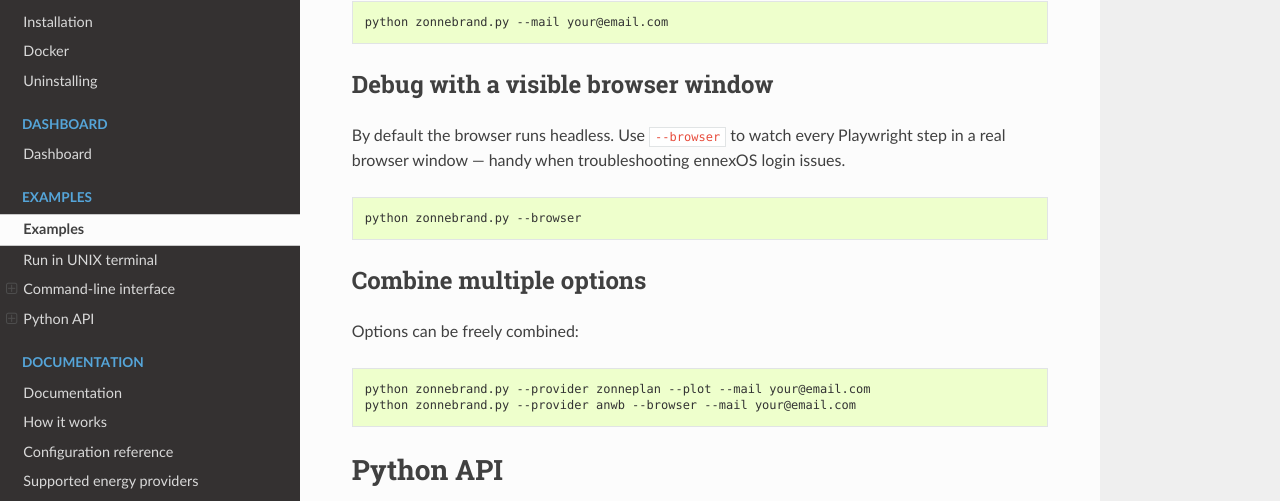
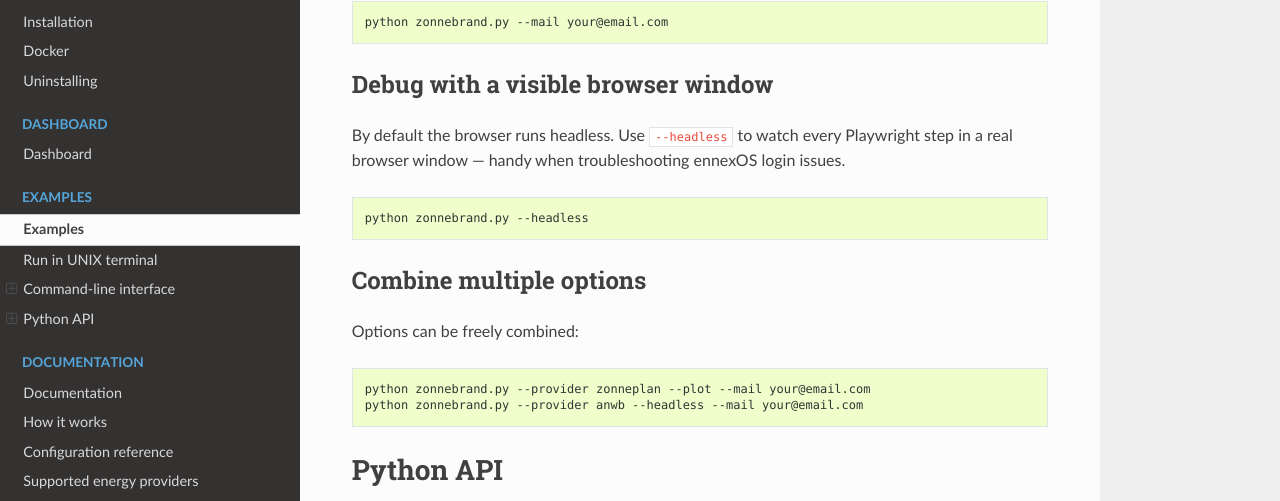
Before and after one commit to erdogant/zonnebrand, a Sphinx documentation site: the page built from docs/source/Examples.rst, in a window 1280 px wide and 900 px high, scrolled down 1935 px. Shown: the part 130-631 px from the top of the window. Built offline with Sphinx 7.4.7 and the Read the Docs theme 3.1.0, drawn with Linux system fonts in a browser that asks for light colours; pages that are not in the unit, such as notebooks, are missing from menus; some of the changed text lies outside the part shown.

Commit message:
fix for input parameter headless

```diff
--- a/docs/source/Documentation.rst
+++ b/docs/source/Documentation.rst
@@ -51,8 +51,8 @@ The ``Zonnebrand`` class accepts the following parameters:
      - ``False``
      - Open an interactive Plotly price chart in the browser after each
        daily price fetch.
-   * - ``browser``
-     - ``False``
+   * - ``headless``
+     - ``True``
      - Run Chromium in **visible** mode (``False`` = headless).
        Useful for debugging ennexOS login issues.
    * - ``screenshot``
--- a/docs/source/Examples.rst
+++ b/docs/source/Examples.rst
@@ -113,13 +113,13 @@ your ``.secrets/keys`` file.
 Debug with a visible browser window
 *************************************
 
-By default the browser runs headless.  Use ``--browser`` to watch every
+By default the browser runs headless.  Use ``--headless`` to watch every
 Playwright step in a real browser window — handy when troubleshooting
 ennexOS login issues.
 
 .. code-block:: console
 
-    python zonnebrand.py --browser
+    python zonnebrand.py --headless
 
 Combine multiple options
 *************************
@@ -129,7 +129,7 @@ Options can be freely combined:
 .. code-block:: console
 
     python zonnebrand.py --provider zonneplan --plot --mail your@email.com
-    python zonnebrand.py --provider anwb --browser --mail your@email.com
+    python zonnebrand.py --provider anwb --headless --mail your@email.com
 
 
 Python API
@@ -279,7 +279,7 @@ Run with visible browser (debug mode)
     client = Zonnebrand(
         username=os.getenv("SUNNY_USERNAME"),
         password=os.getenv("SUNNY_PASSWORD"),
-        browser=True,       # show the Chromium window
+        headless=False,       # show the Chromium window
         screenshot=True,    # save PNG screenshots at each step
     )
 
```
Also changed, not shown: 2 other files.
